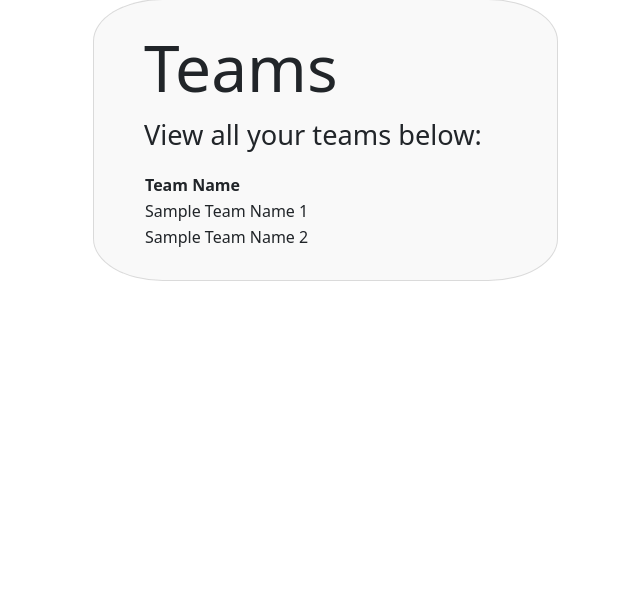
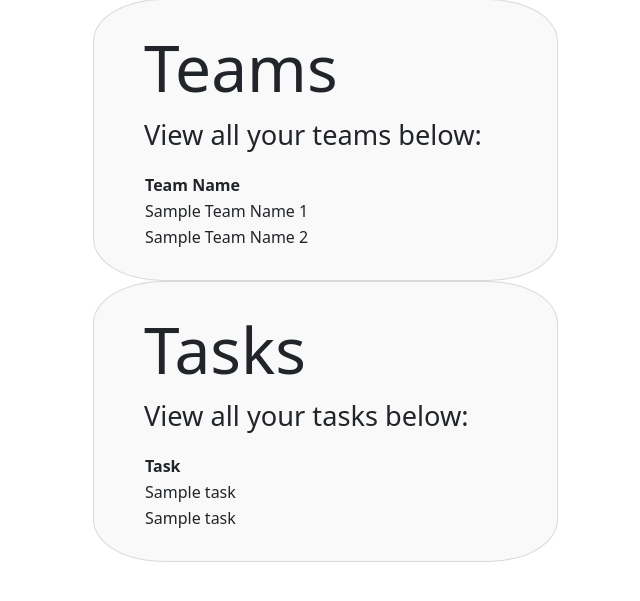
Before and after one commit to MedantSharan/Leopard, a Django app: template tasks/templates/dashboard.html in a window 1280 px wide. Shown: the part 129-730 px from the top of the page, without its empty margins (640-1280 px from the left). Run offline with Django 3.2, Linux system fonts and the light colour scheme; the template is opened without the code that fills it, so the values that code supplies are empty; some libraries are stand-ins or nearby versions.

Commit message:
Update dashboard.html to contain Task table

```diff
--- a/tasks/templates/dashboard.html
+++ b/tasks/templates/dashboard.html
@@ -19,6 +19,21 @@
           </tr>
         </table>
       </div>
+      <div class="card cover-card offset-sm-2 offset-md-4 offset-lg-7">
+        <h1 class="cover-heading">Tasks</h1>
+        <p class="cover-text">View all your tasks below:</p>
+        <table>
+          <tr>
+            <th> Task </th>
+          </tr>
+          <tr>
+            <td> Sample task </td>
+          </tr>
+          <tr>
+            <td> Sample task </td>
+          </tr>
+        </table>
+      </div>
     </div>
   </div>
 </div>
```
